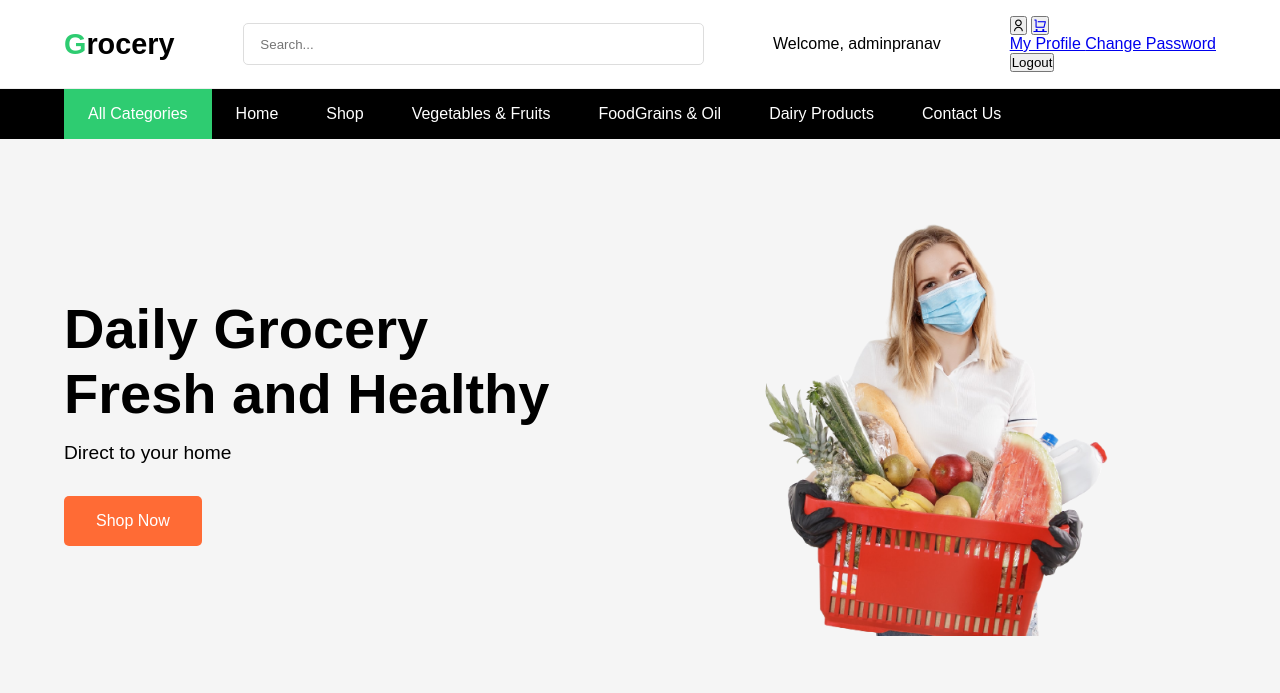
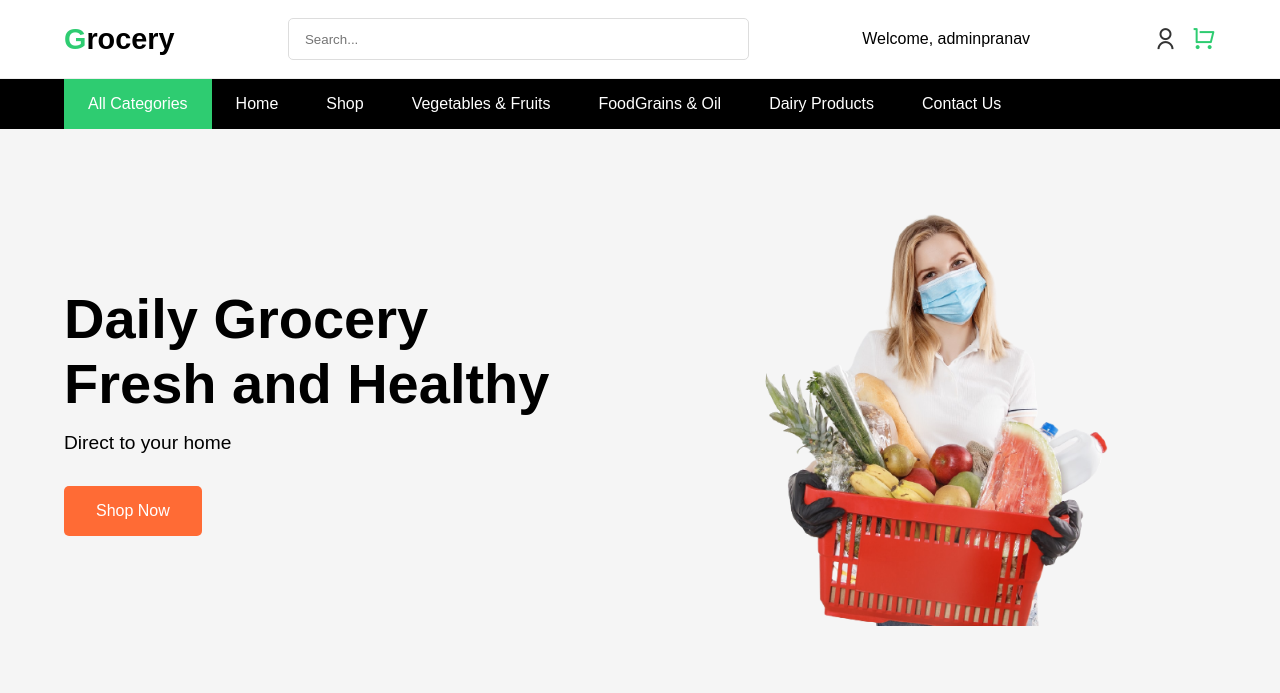
Before and after one commit to Pranavprj123/New-GroceryStore-Django-Project, a Django app: page / in a window 1280 px wide. Shown: the top 693 px of the page. Run offline with Django 5.2, Linux system fonts and the light colour scheme; a user stored in the database is signed in; some libraries are stand-ins or nearby versions.

Commit message:
changes in user dropdown css

```diff
--- a/MainProject/templates/base.html
+++ b/MainProject/templates/base.html
@@ -15,10 +15,10 @@
 
 <body>
 
-{% block Navbar %}
+    {% block Navbar %}
     <header class="header">
         <a href="{% url 'Home' %}" style="text-decoration: none;">
-            <div class="logo" >
+            <div class="logo">
                 <span>G</span>rocery
             </div>
         </a>
@@ -34,61 +34,84 @@
         </div>
 
         <div class="relative">
-            <button id="user-menu-button" class="flex items-center hover:text-gray-600">
-                <i class="ri-user-line"></i>
+            <button id="user-menu-button"
+                style="background: none; border: none; cursor: pointer; color: #333; font-size: 18px; padding: 10px; transition: color 0.3s, transform 0.3s;"
+                onmouseover="this.style.color='#2ECC71'; this.style.transform='scale(1.1)';"
+                onmouseout="this.style.color='#333'; this.style.transform='scale(1)';">
+                <i class="ri-user-line" style="font-size: 24px;"></i>
             </button>
 
-            <button id="cart-button" class="relative hover:text-gray-600">
-                <a href="{% url 'Show_Cart' %}">
-                    <i class="ri-shopping-cart-line"></i>
+
+            <button id="cart-button" style="position: relative; background: none; border: none; cursor: pointer;">
+                <a href="{% url 'Show_Cart' %}"
+                    style="text-decoration: none; color: inherit; display: flex; align-items: center; position: relative;">
+                    <i class="ri-shopping-cart-line" style="font-size: 24px; color: #2ECC71;"></i>
                     <span id="cart-count"
-                        class="hidden absolute -top-2 -right-2 bg-red-500 text-white text-xs rounded-full w-4 h-4 flex items-center justify-center">
+                        style="display: none; position: absolute; top: -5px; right: -5px; background-color: #e63946; color: white; font-size: 12px; border-radius: 50%; width: 20px; height: 20px; display: flex; align-items: center; justify-content: center; font-weight: bold;">
                     </span>
                 </a>
             </button>
 
             <!-- Dropdown Menu -->
             <div id="user-dropdown"
-                class="hidden absolute right-0 mt-2 w-48 bg-white rounded-md shadow-lg py-1 ring-1 ring-black ring-opacity-5">
-                <a href="{% url 'profile' %}" class="block px-4 py-2 text-sm text-gray-700 hover:bg-gray-100">
+                style="display: none; position: absolute; right: 0; margin-top: 10px; width: 200px; background-color: white; border: 1px solid #ddd; border-radius: 8px; box-shadow: 0 4px 8px rgba(0, 0, 0, 0.1); z-index: 1000;">
+
+                <a href="{% url 'profile' %}"
+                    style="display: block; padding: 12px 16px; font-size: 14px; color: #333; text-decoration: none; border-bottom: 1px solid #f0f0f0; transition: background-color 0.3s;">
                     My Profile
                 </a>
+
                 <a href="{% url 'password_change' %}"
-                    class="block px-4 py-2 text-sm text-gray-700 hover:bg-gray-100">
+                    style="display: block; padding: 12px 16px; font-size: 14px; color: #333; text-decoration: none; border-bottom: 1px solid #f0f0f0; transition: background-color 0.3s;">
                     Change Password
                 </a>
 
-                <form action="{% url 'logout' %}" method="POST" class="block">
+                <form action="{% url 'logout' %}" method="POST" style="margin: 0;">
                     {% csrf_token %}
                     <button type="submit"
-                        class="w-full text-left px-4 py-2 text-sm text-gray-700 hover:bg-gray-100">
+                        style="display: block; width: 100%; text-align: left; padding: 12px 16px; font-size: 14px; color: white; background-color: #2ECC71;; border: none; cursor: pointer; transition: background-color 0.3s;">
                         Logout
                     </button>
                 </form>
             </div>
+
         </div>
         {% else %}
-        <a href="{% url 'login' %}" class="text-sm uppercase tracking-wider hover:text-gray-600">
+        <a href="{% url 'login' %}" class="loginform"
+            style="border: 1px solid #2ecc71; padding: 6px 8px;text-decoration: none; background-color: #2ecc71; color: white;">
             Login
         </a>
-        <a href="{% url 'register' %}" class="text-sm uppercase tracking-wider hover:text-gray-600">
+        <a href="{% url 'register' %}" class="register"
+            style="border: 1px solid #2ecc71; padding: 6px 8px;text-decoration: none; background-color: #2ecc71; color: white;">
             Register
         </a>
         {% endif %}
-    </div>
-</div>
+        </div>
+        </div>
 
     </header>
 
     <nav class="nav">
         <ul class="nav-list">
             <li class="categories-btn"> All Categories</li>
-            <a href="{% url 'Home' %}" style="text-decoration: none;color: #ffffff;"><li >Home</li></a>
-            <a href="{% url 'shop' %}" style="text-decoration: none;color: #ffffff;"><li>Shop</li></a>
-            <a href="{% url 'vege_fruit' %}" style="text-decoration: none;color: #ffffff;"><li>Vegetables & Fruits</li></a>
-            <a href="{% url 'grain_oil' %}" style="text-decoration: none;color: #ffffff;"><li>FoodGrains & Oil</li></a>
-            <a href="{% url 'dairyproduct' %}" style="text-decoration: none;color: #ffffff;"><li>Dairy Products</li></a>
-            <a href="{% url 'contactus' %}" style="text-decoration: none;color: #ffffff;"><li>Contact Us</li></a>
+            <a href="{% url 'Home' %}" style="text-decoration: none;color: #ffffff;">
+                <li>Home</li>
+            </a>
+            <a href="{% url 'shop' %}" style="text-decoration: none;color: #ffffff;">
+                <li>Shop</li>
+            </a>
+            <a href="{% url 'vege_fruit' %}" style="text-decoration: none;color: #ffffff;">
+                <li>Vegetables & Fruits</li>
+            </a>
+            <a href="{% url 'grain_oil' %}" style="text-decoration: none;color: #ffffff;">
+                <li>FoodGrains & Oil</li>
+            </a>
+            <a href="{% url 'dairyproduct' %}" style="text-decoration: none;color: #ffffff;">
+                <li>Dairy Products</li>
+            </a>
+            <a href="{% url 'contactus' %}" style="text-decoration: none;color: #ffffff;">
+                <li>Contact Us</li>
+            </a>
         </ul>
     </nav>
 
@@ -165,7 +188,31 @@
         </div>
     </section>
     {% endblock %}
+    <script>
+        const userMenuButton = document.getElementById('user-menu-button');
+        const userDropdown = document.getElementById('user-dropdown');
 
+        userMenuButton.addEventListener('click', () => {
+            const isVisible = userDropdown.style.display === 'block';
+            userDropdown.style.display = isVisible ? 'none' : 'block';
+        });
+
+        const cartCount = document.getElementById('cart-count');
+
+        // Update the cart count dynamically
+        function updateCartCount(count) {
+            if (count > 0) {
+                cartCount.style.display = 'flex';
+                cartCount.textContent = count;
+            } else {
+                cartCount.style.display = 'none';
+            }
+        }
+
+        // Example: Update the count to 3
+        updateCartCount(0);
+
+    </script>
 </body>
 
 </html>
```
Also changed, not shown: MainProject/db.sqlite3.
